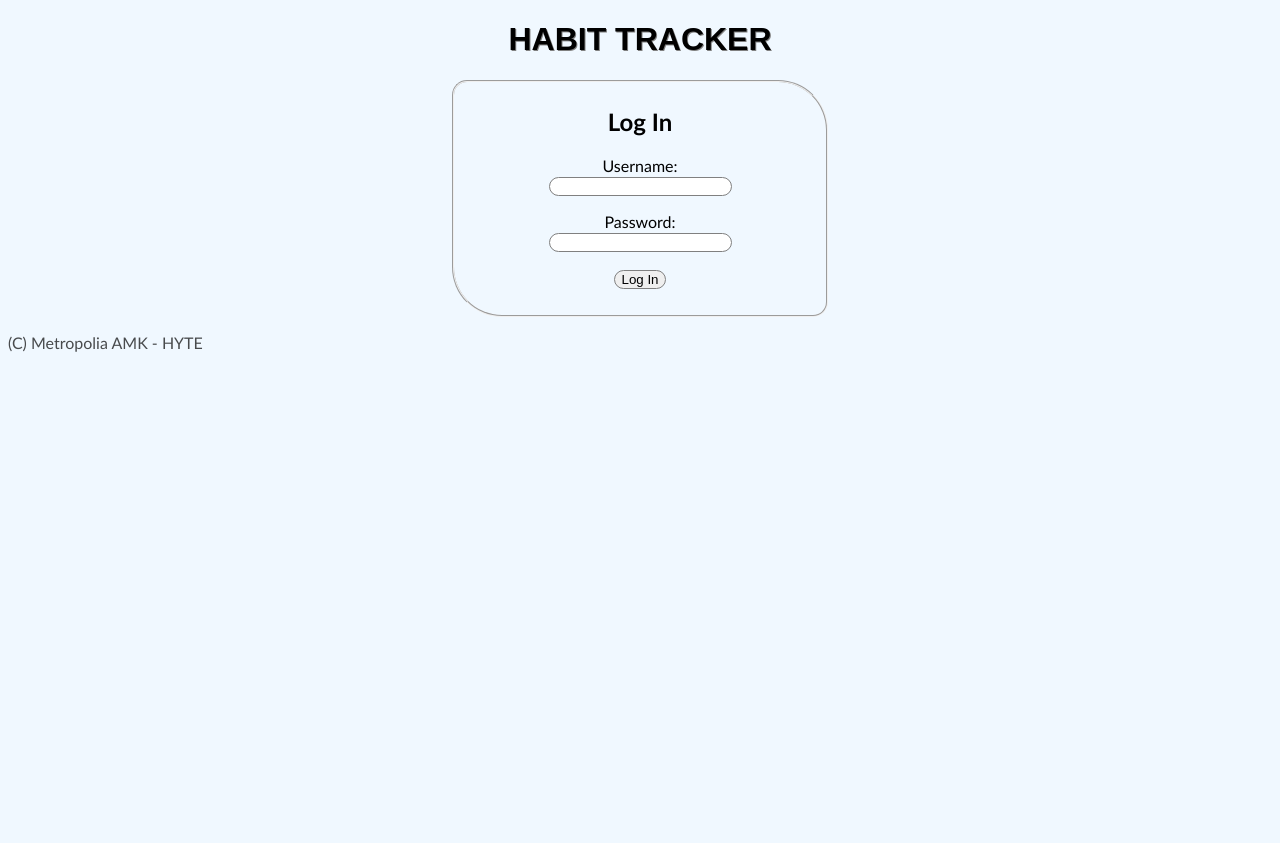
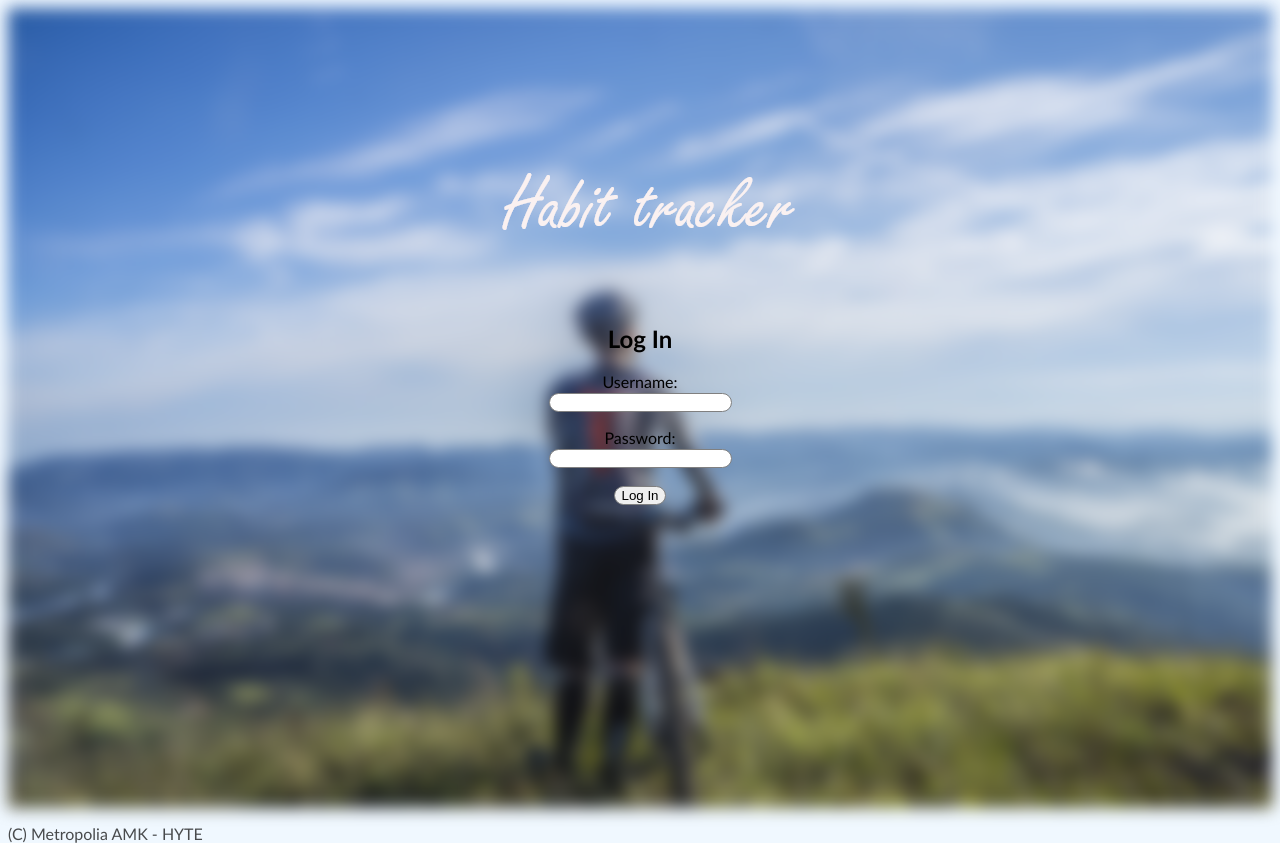
Before and after one commit to Scupo/Web_project_hyte, a PHP site: page / in a window 1280 px wide. Before the commit the page ends 352 px from the top, so only its background shows below. Run offline with PHP 8.4, Linux system fonts and the light colour scheme.

Commit message:
images added, login page changes

```diff
--- a/css/main.css
+++ b/css/main.css
@@ -1,31 +1,89 @@
+body, html {
+    height: 100%;
+  }
+
+
 body{
     font-family: 'Gill Sans', 'Gill Sans MT', Calibri, 'Trebuchet MS', sans-serif;
     background-color: aliceblue;
 }
 h1{
-    text-align: center;
+
     font-family: Arial, Helvetica, sans-serif;
     text-shadow: 1px 1px grey;
+    position: relative;
 
 }
 /*.login{
     text-align: center;
     display: block;
+    position:relative;
+
 }*/
 
+.container {
+
+    width: 100%;
+    height: 100%;
+    position:relative;
+
+    }
+
+.bg-image {
+    /* Background img */
+    background-image: url('../img/Bike-adventure.jpg');
+    top:0;
+    left:0;
+    right:0;
+    bottom:0;
+    position:absolute;
+    background-position: center;
+    background-repeat: no-repeat;
+    background-size: cover;
+    position: absolute;
+    filter: blur(8px);
+    -webkit-filter: blur(8px);
+    z-index: 0;
+}
+.hb-txt-img{
+    background-image: url('../img/Habit-tracker-txt.png');
+    top:0;
+    left:50px;
+    right:0;
+    bottom:400px;
+    background-position: center;
+    background-repeat: no-repeat;
+    max-width: 100%;
+    display: block;
+    position: absolute;
+
+}
 form{
-    margin: 0 auto;
-    width: 50%;
+    display: block;
+    margin: auto;
+    top: 290px;
     text-align: center;
+    position: relative;
+
 }
+
+fieldset {
+
+    border: 0px;
+
+}
+
 @media screen and (min-width: 700px){
     form{
         width: 30%
     }}
+
 footer{
     color: rgba(0, 0, 0, 0.7)
 }
+
 input{
+
     border-radius: 50px;
     border: 1px solid grey;
 
--- a/index.html
+++ b/index.html
@@ -6,26 +6,33 @@
     <meta http-equiv="X-UA-Compatible" content="ie=edge">
     <title>HABIT</title>
     <link rel="stylesheet" href="css/main.css">
+
+
 </head>
 <body>
     <header>
         <nav>
 
         </nav>
-        <h1>
-            HABIT TRACKER
-        </h1>
     </header>
+    <div class="container">
+            <div class="bg-image">
+            </div>
+
     <div class="login">
         <form action="action.php" method="post">
             <fieldset>
                 <h2>Log In</h2>
                 <p>Username:<br> <input type="text" name="name" title="Username accepts only alphabetical characters. No spaces, numbers or special characters." /></p>
                 <p>Password:<br> <input type="password" name="pw" title="Password should be 8-16 characters long."/></p>
-                <p><input type="submit" value="Log In" id="submit" /></p>
+                <p><input type="submit"  value="Log In" id="submit" /></p>
             </fieldset>
         </form>
+        <div class="hb-txt-img">
+            </div>
     </div>
+</div>
+
     <footer>
         <p>(C) Metropolia AMK - HYTE</p>
     </footer>
```
Also changed, not shown: img/Bike-adventure.jpg (added), img/Habit-tracker-txt.png (added).
